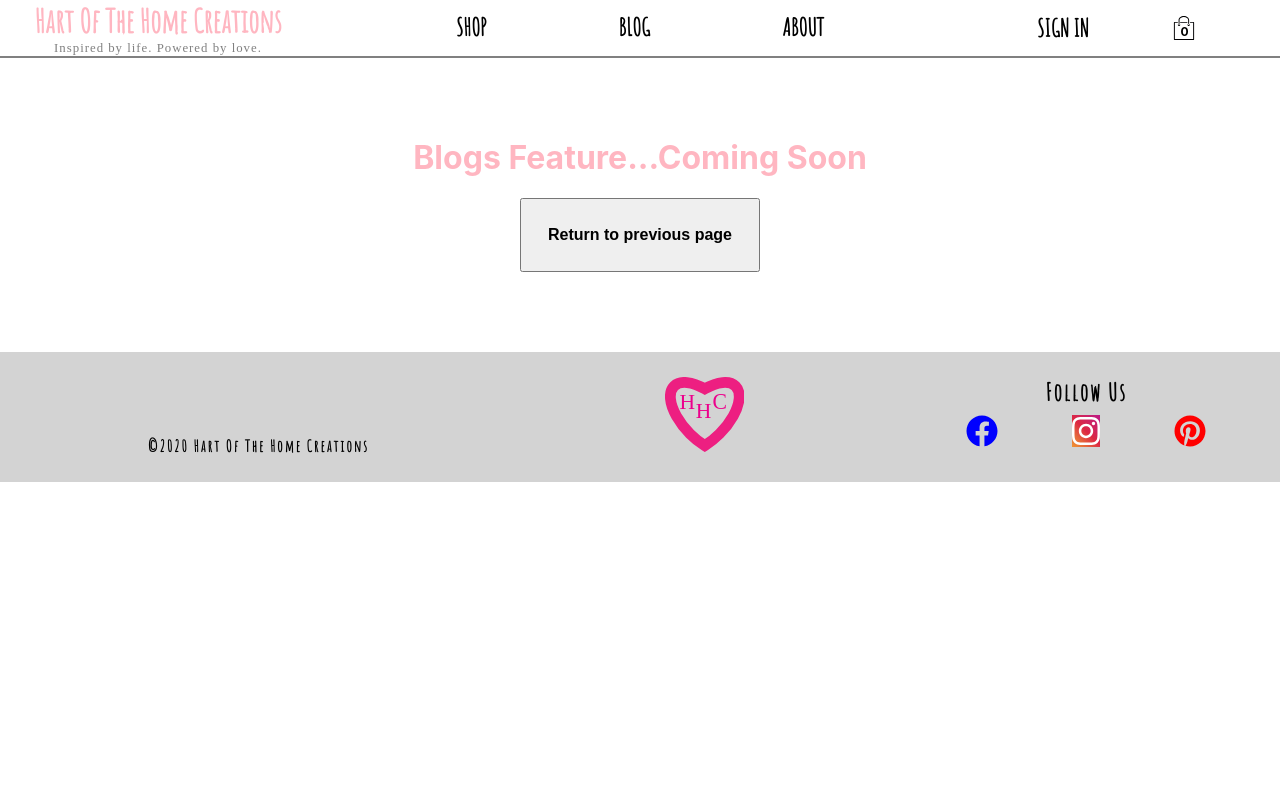
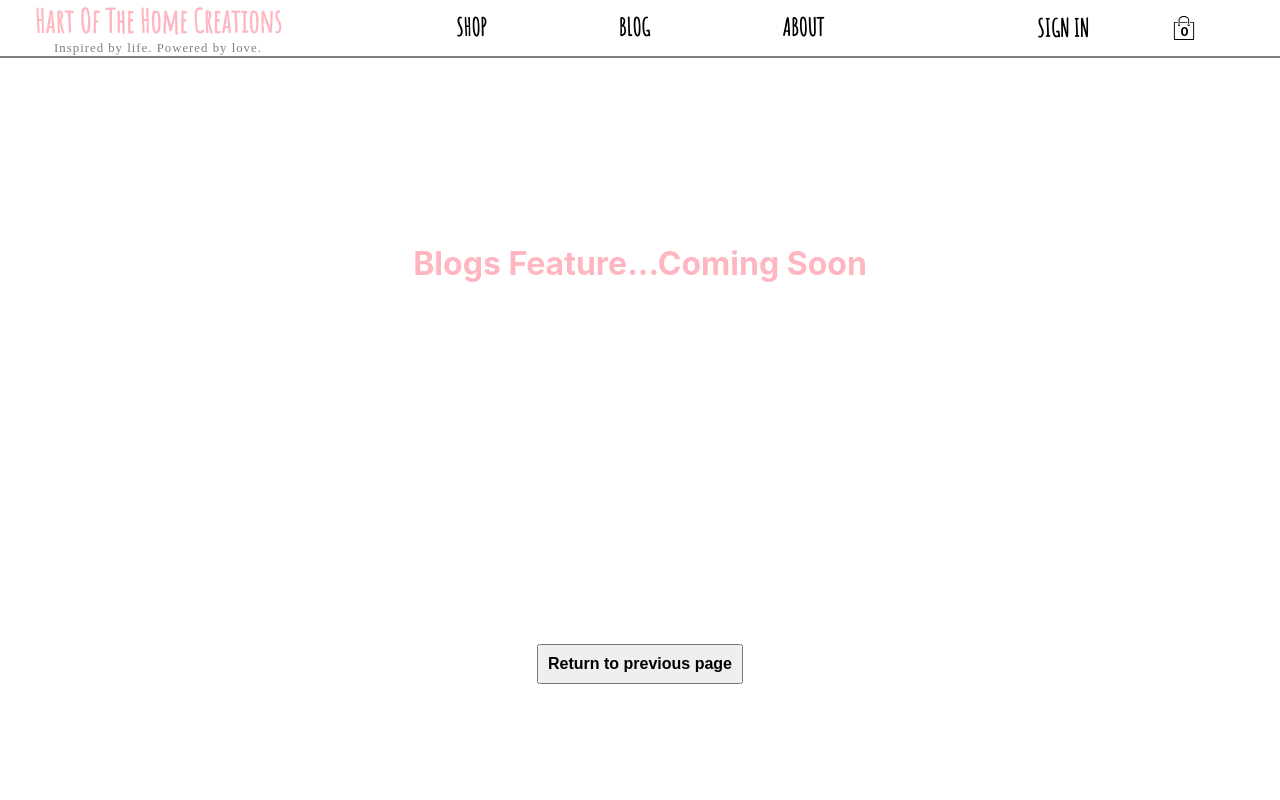
Before and after one commit to easpaas/hart_of_the_home_creations-frontend, a React (Create React App) app: page /blog in a window 1280 px wide. Shown: the top 800 px of the page. Built offline with nearby package versions, Linux system fonts and the light colour scheme; no server answers; a web font is replaced by a local one.

Commit message:
clean up not found page

```diff
--- a/src/components/NotFound/notfound.styles.scss
+++ b/src/components/NotFound/notfound.styles.scss
@@ -1,18 +1,21 @@
 .notfound {
-  margin-top: 80px;
-  margin-bottom: 80px;
+  height: 100vh;
+  display: grid;
+  justify-content: center;
+  align-items: center;
 
   h1 {
     color: lightpink;
     text-align: center;
   }
   button {
+    color: black;
     font-weight: 900;
-    margin: 0 auto;
     font-size: 1rem;
-    color: black;
+    margin: 2% auto;
+    padding: 2%;
+
     cursor: pointer;
-    padding: 2%;
   }
 
 }
```
